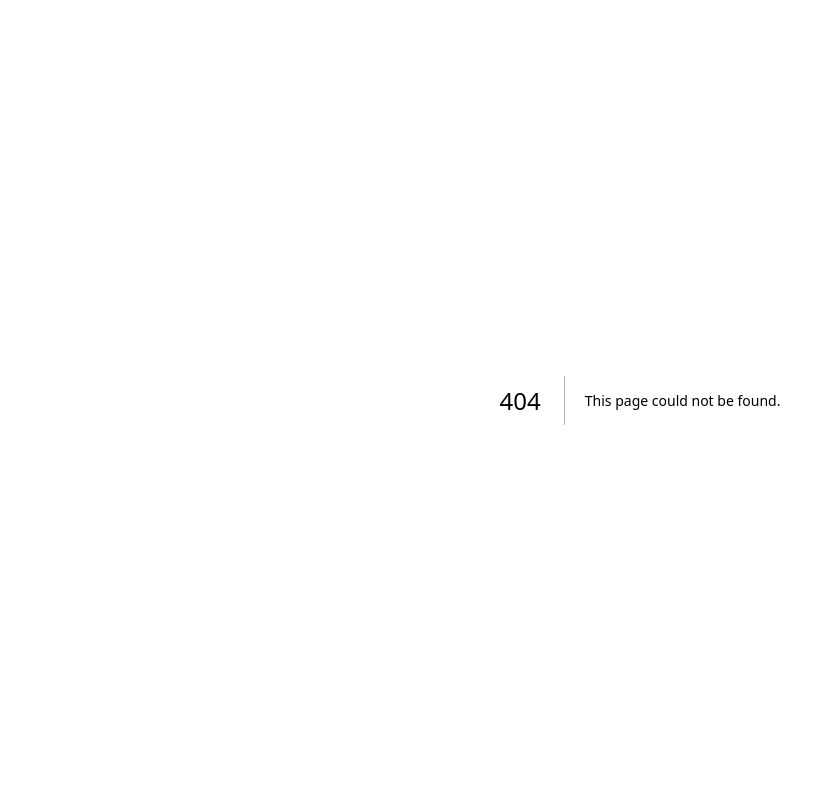
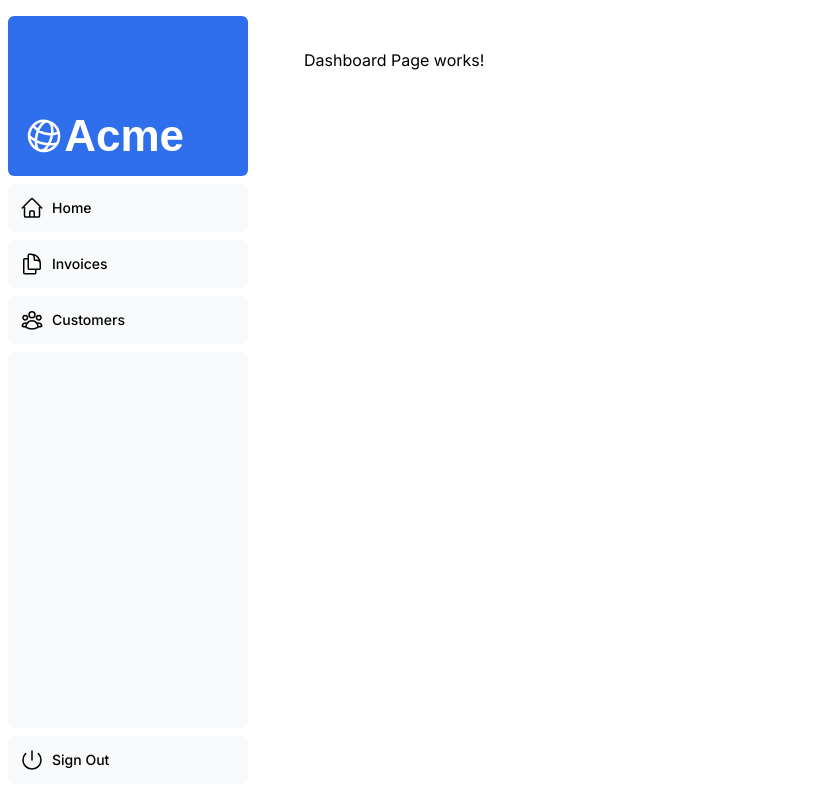
Before and after one commit to arthurDevFrontend/next-learn, a Next.js app: page /dashboard in a window 1280 px wide. Before the commit this address had no page. Shown: the whole page, without its empty margins (0-835 px from the left). Built offline with nearby package versions, Linux system fonts and the light colour scheme; a web font is replaced by a local one.

Commit message:
4. creacion de diseños y paginas

```diff
--- /dev/null
+++ b/app/dashboard/customers/page.tsx
@@ -0,0 +1,7 @@
+export default function page() {
+  return (
+    <div>
+      Customers page works!
+    </div>
+  )
+}
--- /dev/null
+++ b/app/dashboard/invoices/page.tsx
@@ -0,0 +1,7 @@
+export default function page() {
+  return (
+    <div>
+    Invoices page works!
+    </div>
+  )
+}
--- /dev/null
+++ b/app/dashboard/layout.tsx
@@ -0,0 +1,12 @@
+import SideNav from '@/app/ui/dashboard/sidenav';
+
+export default function Layout({ children }: { children: React.ReactNode }) {
+  return (
+    <div className="flex h-screen flex-col md:flex-row md:overflow-hidden">
+      <div className="w-full flex-none md:w-64">
+        <SideNav />
+      </div>
+      <div className="flex-grow p-6 md:overflow-y-auto md:p-12">{children}</div>
+    </div>
+  );
+}
--- /dev/null
+++ b/app/dashboard/page.tsx
@@ -0,0 +1,3 @@
+export default function Page() {
+    return <p>Dashboard Page works!</p>;
+}
```
